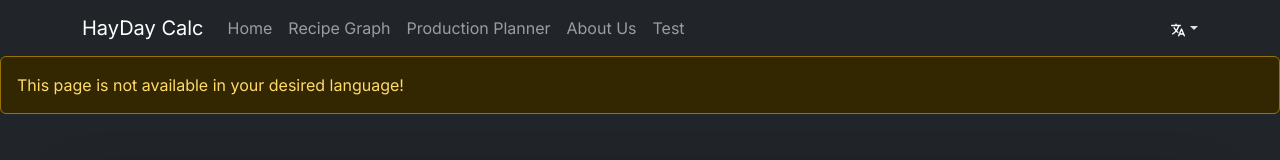
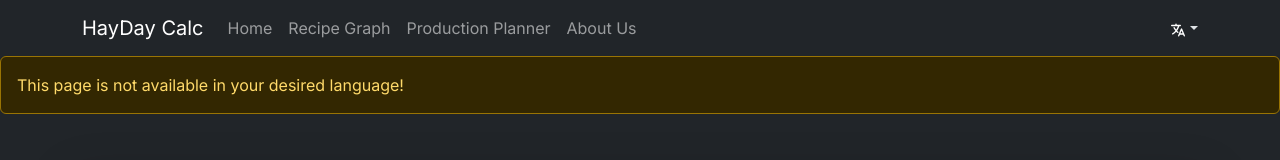
Before and after one commit to tachibanayui/HaydayCalc, a Next.js app in the folder haydaycalc/: page /recipe-graph in a window 1280 px wide. Shown: the top 160 px of the page. Built offline with nearby package versions, Linux system fonts and the light colour scheme.

Commit message:
remove test page

```diff
--- a/haydaycalc/package.json
+++ b/haydaycalc/package.json
@@ -19,8 +19,5 @@
     "react-dom": "18.2.0",
     "react-icons": "^4.10.1",
     "react-svg-pan-zoom": "^3.12.1"
-  },
-  "devDependencies": {
-    "@types/node": "20.4.7"
   }
 }
--- a/haydaycalc/src/components/Header.jsx
+++ b/haydaycalc/src/components/Header.jsx
@@ -8,7 +8,6 @@ import { useLocale, useTranslations } from "next-intl";
 import LocaleLink from "./LocaleLink";
 import { NavDropdown } from "react-bootstrap";
 import { IoLanguage } from "react-icons/io5";
-import { FaCaretDown } from "react-icons/fa";
 import { usePathname, useRouter } from "next/navigation";
 
 function Header() {
@@ -35,9 +34,6 @@ function Header() {
                         </LocaleLink>
                         <LocaleLink className="nav-link" href="/about-us">
                             {t("links.about-us")}
-                        </LocaleLink>
-                        <LocaleLink className="nav-link" href="/test">
-                            Test
                         </LocaleLink>
                     </Nav>
                     <div className="justify-content-end">
```
Also changed, not shown: haydaycalc/src/app/[locale]/test/page.jsx (deleted, +0 -11 lines), haydaycalc/tsconfig.json (deleted, +0 -35 lines).
